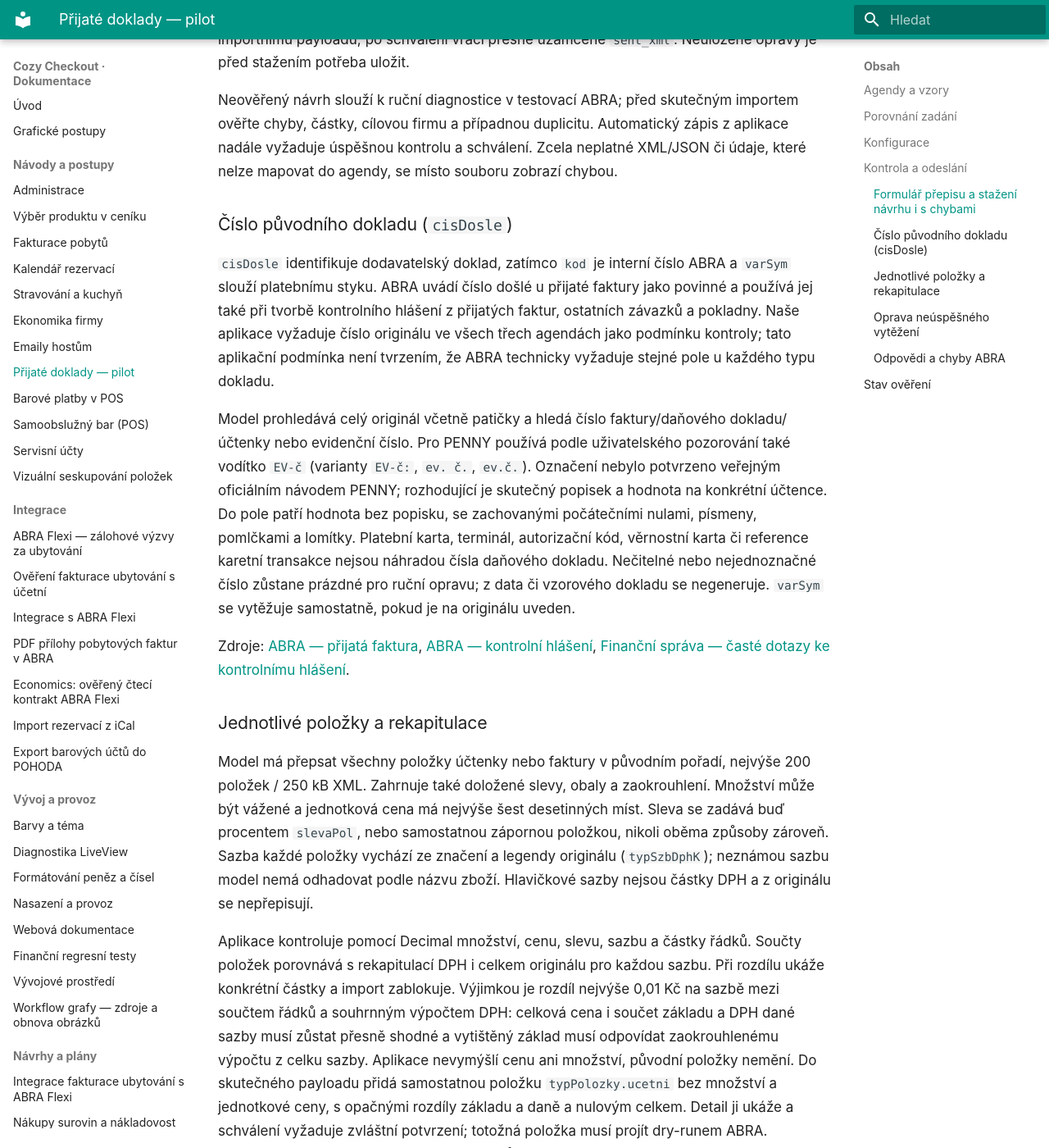
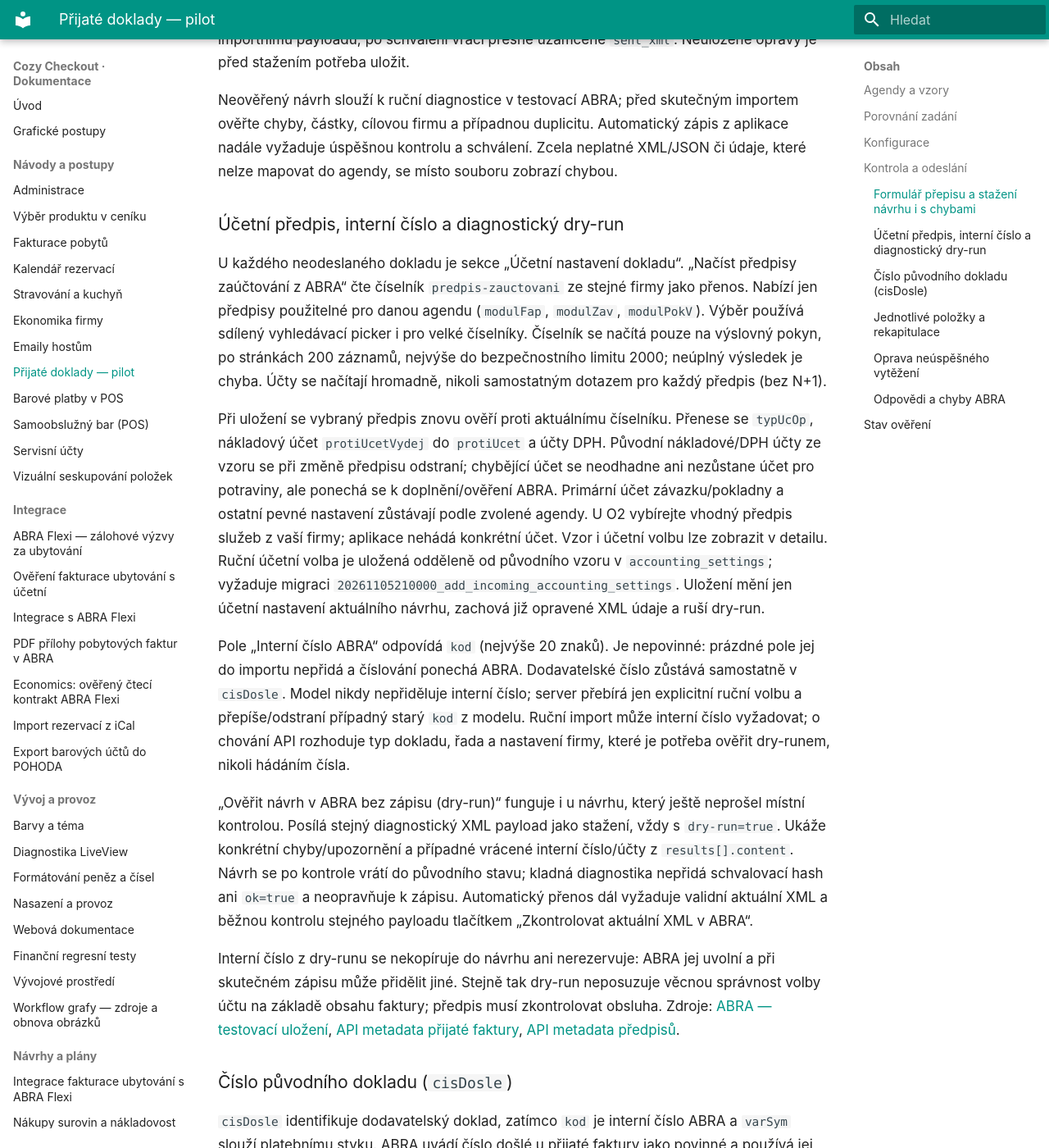
Before and after one commit to michalhorcic/cozy-checkout, an MkDocs documentation site: the page built from docs/features/INCOMING_DOCUMENTS.md, in a window 1280 px wide and 1400 px high, scrolled down 4203 px. Shown: the whole window at 82% size. Built offline with MkDocs 1.6.1 and Material for MkDocs 9.7.7, drawn with Linux system fonts in a browser that asks for light colours.

Commit message:
Select ABRA accounting presets and diagnose draft imports with dry-run

```diff
--- a/docs/features/INCOMING_DOCUMENTS.md
+++ b/docs/features/INCOMING_DOCUMENTS.md
@@ -155,6 +155,49 @@ importem ověřte chyby, částky, cílovou firmu a případnou duplicitu. Autom
 zápis z aplikace nadále vyžaduje úspěšnou kontrolu a schválení. Zcela neplatné
 XML/JSON či údaje, které nelze mapovat do agendy, se místo souboru zobrazí chybou.
 
+### Účetní předpis, interní číslo a diagnostický dry-run
+
+U každého neodeslaného dokladu je sekce „Účetní nastavení dokladu“.
+„Načíst předpisy zaúčtování z ABRA“ čte číselník `predpis-zauctovani` ze stejné
+firmy jako přenos. Nabízí jen předpisy použitelné pro danou agendu (`modulFap`,
+`modulZav`, `modulPokV`). Výběr používá sdílený vyhledávací picker i pro velké
+číselníky. Číselník se načítá pouze na výslovný pokyn, po stránkách 200 záznamů,
+nejvýše do bezpečnostního limitu 2000; neúplný výsledek je chyba. Účty se načítají
+hromadně, nikoli samostatným dotazem pro každý předpis (bez N+1).
+
+Při uložení se vybraný předpis znovu ověří proti aktuálnímu číselníku. Přenese se
+`typUcOp`, nákladový účet `protiUcetVydej` do `protiUcet` a účty DPH. Původní
+nákladové/DPH účty ze vzoru se při změně předpisu odstraní; chybějící účet se
+neodhadne ani nezůstane účet pro potraviny, ale ponechá se k doplnění/ověření ABRA.
+Primární účet závazku/pokladny a ostatní pevné nastavení zůstávají podle zvolené
+agendy. U O2 vybírejte vhodný předpis služeb z vaší firmy; aplikace nehádá konkrétní
+účet. Vzor i účetní volbu lze zobrazit v detailu. Ruční účetní volba je uložená
+odděleně od původního vzoru v `accounting_settings`; vyžaduje migraci
+`20261105210000_add_incoming_accounting_settings`. Uložení mění jen účetní
+nastavení aktuálního návrhu, zachová již opravené XML údaje a ruší dry-run.
+
+Pole „Interní číslo ABRA“ odpovídá `kod` (nejvýše 20 znaků). Je nepovinné:
+prázdné pole jej do importu nepřidá a číslování ponechá ABRA. Dodavatelské číslo
+zůstává samostatně v `cisDosle`. Model nikdy nepřiděluje interní číslo; server
+přebírá jen explicitní ruční volbu a přepíše/odstraní případný starý `kod` z modelu.
+Ruční import může interní číslo vyžadovat; o chování API rozhoduje typ dokladu,
+řada a nastavení firmy, které je potřeba ověřit dry-runem, nikoli hádáním čísla.
+
+„Ověřit návrh v ABRA bez zápisu (dry-run)“ funguje i u návrhu, který ještě
+neprošel místní kontrolou. Posílá stejný diagnostický XML payload jako stažení,
+vždy s `dry-run=true`. Ukáže konkrétní chyby/upozornění a případné vrácené interní
+číslo/účty z `results[].content`. Návrh se po kontrole vrátí do původního stavu;
+kladná diagnostika nepřidá schvalovací hash ani `ok=true` a neopravňuje k zápisu.
+Automatický přenos dál vyžaduje validní aktuální XML a běžnou kontrolu stejného
+payloadu tlačítkem „Zkontrolovat aktuální XML v ABRA“.
+
+Interní číslo z dry-runu se nekopíruje do návrhu ani nerezervuje: ABRA jej uvolní
+a při skutečném zápisu může přidělit jiné. Stejně tak dry-run neposuzuje věcnou
+správnost volby účtu na základě obsahu faktury; předpis musí zkontrolovat obsluha.
+Zdroje: [ABRA — testovací uložení](https://podpora.flexibee.eu/cs/articles/4720123-testovaci-ulozeni-dry-run),
+[API metadata přijaté faktury](https://demo.flexibee.eu/c/demo/faktura-prijata/properties.json),
+[API metadata předpisů](https://demo.flexibee.eu/c/demo/predpis-zauctovani/properties.json).
+
 ### Číslo původního dokladu (`cisDosle`)
 
 `cisDosle` identifikuje dodavatelský doklad, zatímco `kod` je interní číslo ABRA
```
Also changed, not shown: 12 other files.
